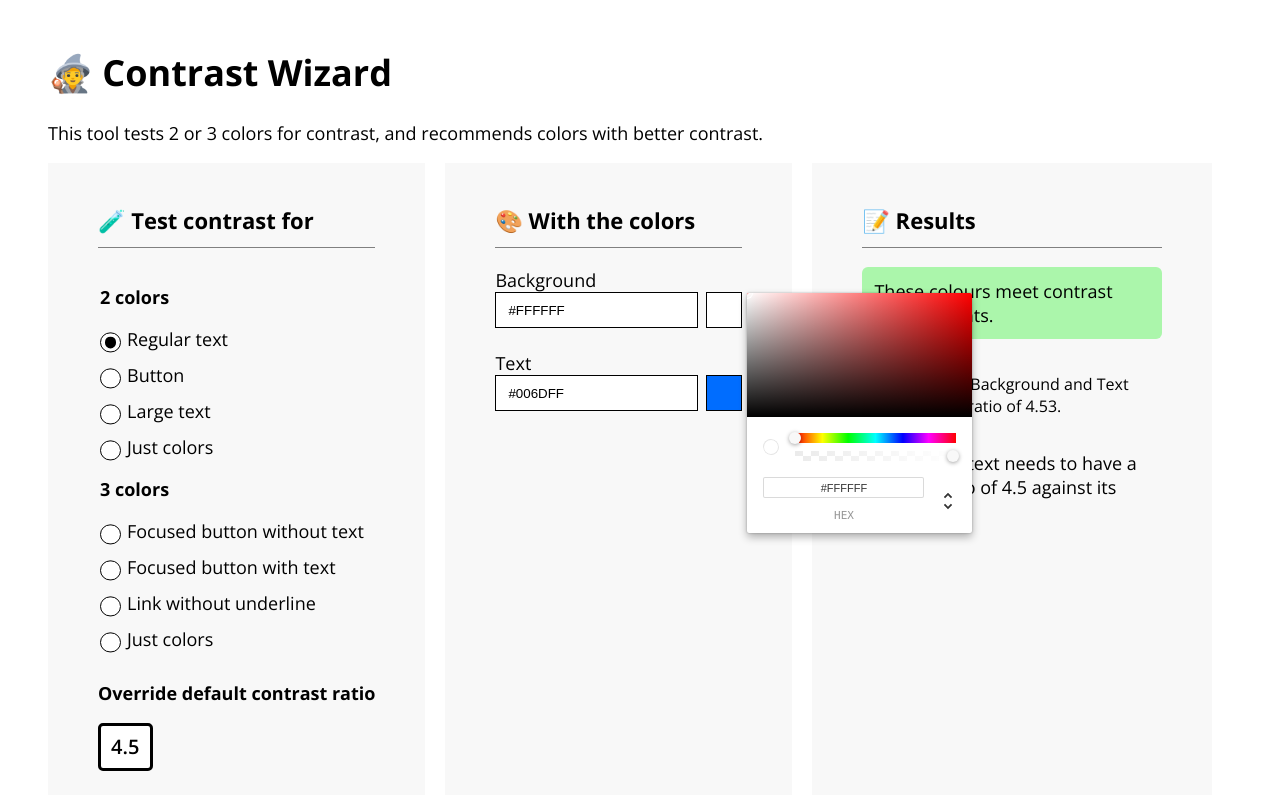
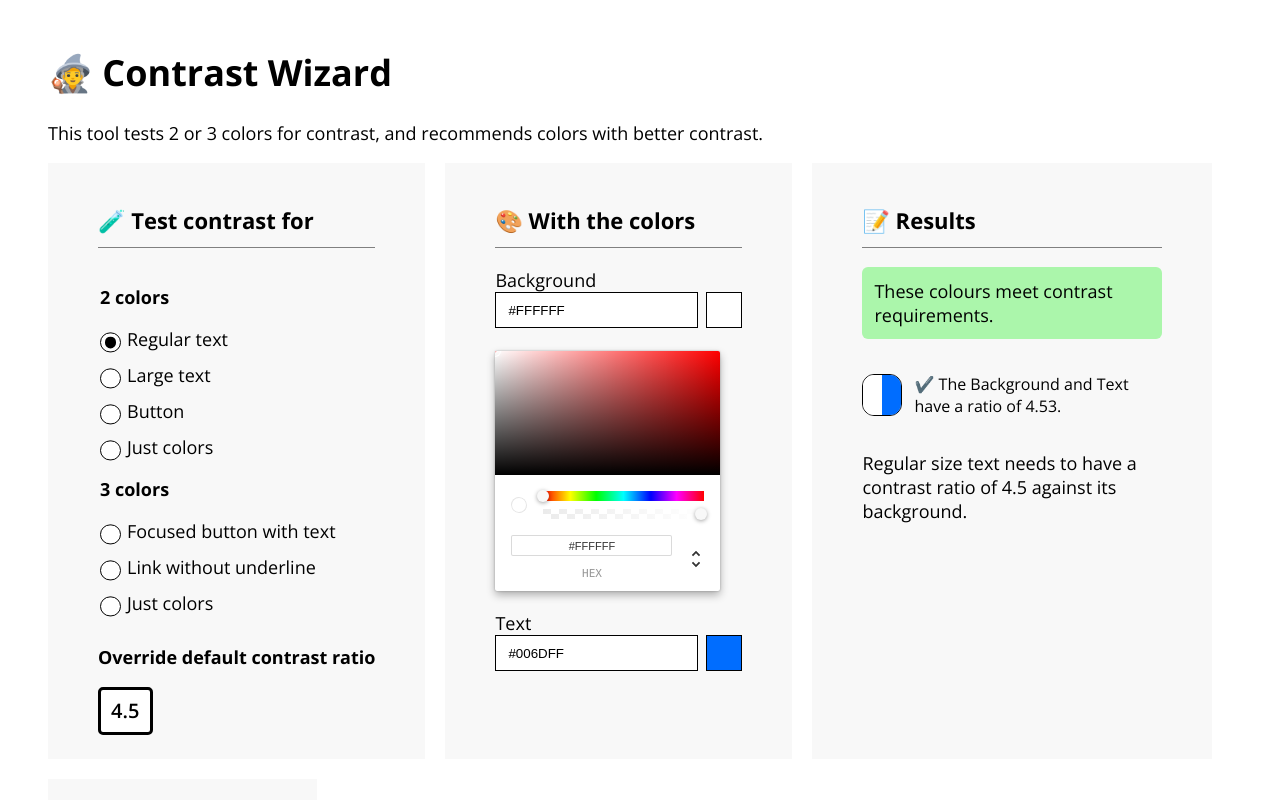
Before and after one commit to tichaelmurvey/3-way-contrast-rec, a React (Create React App) app: page / in a window 1280 px wide. Both pictures are taken after a click on the button 720 px from the left and 311 px from the top of the page. Shown: the top 800 px of the page. Built offline with nearby package versions, Linux system fonts and the light colour scheme.

Commit message:
added use these colors button

```diff
--- a/src/App.css
+++ b/src/App.css
@@ -168,18 +168,16 @@ input[type="radio"] {
 }
 
 .pickerPopup {
-    position: absolute;
-    right: -230px;
-    top: 25px;
+    margin: 20px 0;
     z-index: 2;
 }
 
-@media only screen and (max-width: 750px) {
+/* @media only screen and (max-width: 750px) {
     .pickerPopup {
         right: 0px;
         top: 60px;
     }
-  }
+  } */
 
 /* RESULTS STYLES */
 .results {
--- a/src/App.js
+++ b/src/App.js
@@ -55,9 +55,10 @@ function App() {
           <Results test={testCase} colors={testColors}/>
           <Preview test={testCase} colors={testColors}/>
         </div>
-        <Fixes test={testCase} colors={testColors.map((color, index) => {
+        <Fixes updateColors={handleTestColorChange} test={testCase} colors={testColors.map((color, index) => {
       return {color: color, index: index}
-    })}/>
+    })}
+    />
     </>
   );
 }
--- a/src/components/fixes.js
+++ b/src/components/fixes.js
@@ -2,13 +2,14 @@ import React, { useState } from "react";
 import getRecs from "../logic/recommend";
 import {ComponentPreview} from "./preview"
 
-export default function Fixes({test, colors}){
+export default function Fixes({updateColors, test, colors}){
     const [results, setResults] = useState();
     const [checked, setChecked] = useState([true, true, true]);
     function getResults(){
       let localColors = structuredClone(colors)
       let colorInput = localColors.slice(0,(test.colors.length))
       setResults(<Results
+      updateColors={updateColors}
       changeColors={colorInput.filter(function(color){
         return checked[color.index];
       })}
@@ -55,10 +56,10 @@ function ColorSelector({index, color, test, updateChecked}){
   )
 }
 
-function Results({changeColors, keepColors, ratio, test}){
+function Results({updateColors, changeColors, keepColors, ratio, test}){
   let defaultNumColors = 6;
   let [NumColors, setNumColors] = useState(defaultNumColors);
-  let resultBlock = <ResultBlock changeColors={changeColors} keepColors={keepColors} ratio={ratio} test={test} numColors={NumColors} setNumColors={setNumColors} />
+  let resultBlock = <ResultBlock changeColors={changeColors} keepColors={keepColors} ratio={ratio} test={test} numColors={NumColors} setNumColors={setNumColors} updateColors={updateColors}/>
   return(
     <div className = "resultsContainer">
         {resultBlock}
@@ -66,10 +67,10 @@ function Results({changeColors, keepColors, ratio, test}){
   )
 }
 
-function ResultBlock({changeColors, keepColors, ratio, test, numColors, setNumColors}){
+function ResultBlock({changeColors, keepColors, ratio, test, numColors, setNumColors, updateColors}){
   let isMessage = false;
   function renderResults(changeColors, keepColors, ratio, test, numColors){
-    let recs = getRecs(changeColors, keepColors, ratio, numColors);
+    let recs = getRecs(changeColors, keepColors, ratio, numColors, updateColors);
     if(typeof(recs) == "object"){
       if(recs.length === 0){
         isMessage = true;
@@ -88,7 +89,7 @@ function ResultBlock({changeColors, keepColors, ratio, test, numColors, setNumCo
         isMessage = false;
         return <div className = "results">
         {recs.map((colorSet, index) => {
-          return <ResultContainer key={index} colorSet={colorSet} test={test}/>
+          return <ResultContainer key={index} colorSet={colorSet} test={test} updateColors={updateColors}/>
         })}
       </div>
       }
@@ -115,7 +116,12 @@ function ResultBlock({changeColors, keepColors, ratio, test, numColors, setNumCo
   )
 }
 
-function ResultContainer({colorSet, test}){
+function ResultContainer({colorSet, test, updateColors}){
+  function updateButtonHandler(){
+    updateColors(colorSet.map(color => {
+      return color.color
+    }));
+  }
   return(
     <div className="result">
       <ComponentPreview test={test} colors={colorSet.map(color => {return color.color})} />
@@ -124,6 +130,7 @@ function ResultContainer({colorSet, test}){
               <p><div className="color-preview" style={{backgroundColor: color.color}} />{test.colors[color.index]}: {color.color} </p>
             </div>
       ))}
+    <button onClick={updateButtonHandler}>Use these colors</button>
     </div>
   )
 }
--- a/src/components/preview.js
+++ b/src/components/preview.js
@@ -33,10 +33,10 @@ function FocusedButtonExample ({colors}){
         >
         <button
             style={{
-                backgroundColor: colors[2],
+                backgroundColor: colors[1],
                 color: colors[0],
                 border: "2px solid",
-                borderColor: colors[1]
+                borderColor: colors[2]
             }}
         >Focused button</button>
         </div>
@@ -51,10 +51,10 @@ function FocusedButtonNoTextExample ({colors}){
         >
         <button
             style={{
-                backgroundColor: colors[2],
+                backgroundColor: colors[1],
                 color: colors[0],
                 border: "2px solid",
-                borderColor: colors[1],
+                borderColor: colors[2],
                 width: "100px",
                 minHeight: "50px"
             }}
@@ -90,11 +90,11 @@ function LinkExample ({colors}){
     >
     <span
     style={{
-        color: colors[1]
+        color: colors[2]
     }}
     >Some text, with a <a href="#"
         style={{
-        color: colors[2],
+        color: colors[1],
         textDecoration: "none"
     }}>link</a></span>
     </div>
--- a/src/components/testColors.js
+++ b/src/components/testColors.js
@@ -24,7 +24,7 @@ function ColorPicker({testItem, color, index, handleChangeColor}){
   const [localColor, setLocalColor] = useState(color);
   const wrapperRef = useRef(null);
   const buttonRef = useRef(null);
-  useOutsideAlerter(wrapperRef, buttonRef, closeColorPicker);
+  //useOutsideAlerter(wrapperRef, buttonRef, closeColorPicker);
 
   function closeColorPicker(){
     setShowPicker(false);
@@ -60,7 +60,7 @@ function PickerBox({color, index, changeHandler, show}){
     changeHandler(color);
   }
   return(
-  <div className = {"pickerPopup pickerPopup"+index} style={show ? {visibility: "visible"} : {visibility: "hidden"}}><ChromePicker
+  <div className = {"pickerPopup pickerPopup"+index} style={show ? {display: "block"} : {display: "none"}}><ChromePicker
           color = {color}
           onChange = {pickerChangeHandler}
         /></div>
--- a/src/data.js
+++ b/src/data.js
@@ -10,49 +10,39 @@ export const testCases =  [
         triangle: true,
         req: "Regular size text needs to have a contrast ratio of 4.5 against its background."
     },
-    {
-        testCase: "focused_button_notext",
-        title: "Focused button without text",
-        ratio: 3,
-        colors: [
-            "Background",
-            "Focus outline",
-            "Button"
-        ],
-        triangle: true,
-        req: "A focus indicator should have a contrast of 3 against the button and the background."
-    },
+    // {
+    //     testCase: "focused_button_notext",
+    //     title: "Focused button without text",
+    //     ratio: 3,
+    //     colors: [
+    //         "Background",
+    //         "Button",
+    //         "Focus outline",
+    //     ],
+    //     triangle: true,
+    //     req: "A focus indicator should have a contrast of 3 against the button and the background."
+    // },
     {
         testCase: "focused_button",
         title: "Focused button with text",
         ratio: 4.5,
         colors: [
             "Background/text",
-            "Focus outline",
-            "Button"
+            "Button",
+            "Focus outline"
         ],
         triangle: true,
         req: "Strictly speaking, the focus indicator requires a focus of 3 against the button, while the text requires a contrast of 4.5 against the button. This pattern assumes the same color is used for the background and the text, but it is possible to use four colors and have a more complex contrast relationship."
     },
-    {
-        testCase: "button",
-        title: "Button",
-        ratio: 4.5,
-        colors: [
-            "Background/text",
-            "Button"
-        ],
-        triangle: true,
-        req: "The button's text must have a contrast of 4.5 against the button's background. The page's background color is not required to contrast, but keeping contrast between the button and page is good practice."
-    },
+
     {
         testCase: "link",
         title: "Link without underline",
         ratio: 4.5,
         colors: [
             "Background",
+            "Link text",
             "Regular text",
-            "Link text"
         ],
         triangle: true,
         req: "Links without underlines need to be contrast compliant with the background and with other text at a ratio of 4.5. If you underline links, they don't need to contrast with other text."
@@ -68,6 +58,17 @@ export const testCases =  [
         ],
         triangle: true,
         req: "Large text (18pt or greater) needs to have a contrast ratio of 3 against its background."
+    },
+    {
+        testCase: "button",
+        title: "Button",
+        ratio: 4.5,
+        colors: [
+            "Background/text",
+            "Button"
+        ],
+        triangle: true,
+        req: "The button's text must have a contrast of 4.5 against the button's background. The page's background color is not required to contrast, but keeping contrast between the button and page is good practice."
     },
     {
         testCase: "neutral_2",
```
